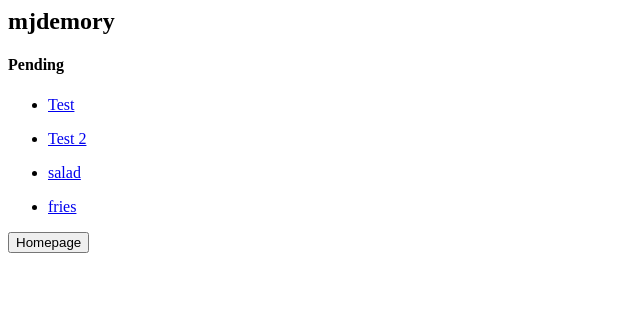
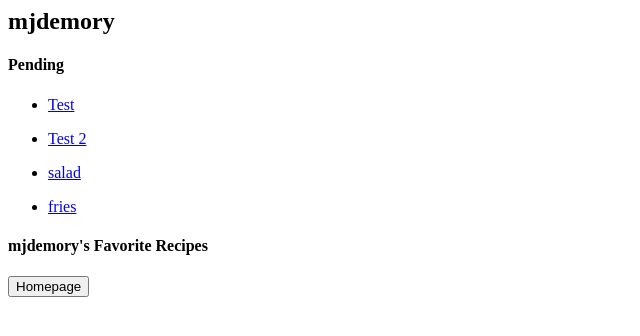
Before and after one commit to dsjeffcoat/recipe-box-assessment, a Django app: page /author/1/ in a window 1280 px wide. Shown: the top 336 px of the page, without its empty margins (0-640 px from the left). Run offline with Django 3.2, Linux system fonts and the light colour scheme; data comes from the database, SQL or seed files in the repository; both versions use the stored data as it was after the commit; tables that the repository leaves empty hold one stand-in row (values such as "Sample post").

Commit message:
Added Favorites functionality. Working on Edit Recipe form and functionality.

```diff
--- a/homepage/models.py
+++ b/homepage/models.py
@@ -19,6 +19,8 @@
     name = models.CharField(max_length=80)
     bio = models.TextField(default="Pending")
     user = models.OneToOneField(User, on_delete=models.CASCADE)
+    favorites = models.ManyToManyField(
+        'Recipe', related_name="favorited_by", blank=True)
 
     def __str__(self):
         return self.name
--- a/homepage/views.py
+++ b/homepage/views.py
@@ -22,14 +22,21 @@
 def post_detail(request, post_id):
     html = "post_detail.html"
     my_recipe = Recipe.objects.filter(id=post_id).first()
-    return render(request, html, {"post": my_recipe})
+    user = Author.objects.all()
+    if request.user.is_authenticated:
+        user = Author.objects.filter(user=request.user).first()
+        favorites = user.favorites.all()
+    else:
+        favorites = []
+    return render(request, html, {"post": my_recipe, 'favorites': favorites, 'user': user})
 
 
 def author_details(request, post_id):
     html = "author_details.html"
     my_author = Author.objects.filter(id=post_id).first()
     my_recipe = Recipe.objects.filter(author=my_author.id)
-    return render(request, html, {"post": my_author, "recipes": my_recipe})
+    favorites = Recipe.objects.filter(id__in=my_author.favorites.all())
+    return render(request, html, {"post": my_author, "recipes": my_recipe, 'favorites': favorites})
 
 
 @login_required
@@ -59,7 +66,8 @@
             form = AuthorForm(request.POST)
             if form.is_valid():
                 data = form.cleaned_data
-                new_user = User.objects.create_user(username=data.get("username"), password=data.get("password"))
+                new_user = User.objects.create_user(username=data.get(
+                    "username"), password=data.get("password"))
                 Author.objects.create(name=data.get("username"), user=new_user)
                 # login(request, new_user)
                 return HttpResponseRedirect(reverse("homepage"))
@@ -74,7 +82,8 @@
         form = LoginForm(request.POST)
         if form.is_valid():
             data = form.cleaned_data
-            user = authenticate(request, username=data.get("username"), password=data.get("password"))
+            user = authenticate(request, username=data.get(
+                "username"), password=data.get("password"))
             if user:
                 login(request, user)
                 return HttpResponseRedirect(request.GET.get('next', reverse("homepage")))
@@ -86,3 +95,17 @@
 def logout_view(request):
     logout(request)
     return HttpResponseRedirect(reverse("homepage"))
+
+
+def add_favorite_view(request, post_id):
+    current_user = Author.objects.get(user=request.user)
+    fav_recipe = Recipe.objects.filter(id=post_id).first()
+    current_user.favorites.add(fav_recipe)
+    return HttpResponseRedirect(request.META.get('HTTP_REFERER'))
+
+
+def remove_favorite_view(request, post_id):
+    current_user = Author.objects.get(user=request.user)
+    fav_recipe = Recipe.objects.filter(id=post_id).first()
+    current_user.favorites.remove(fav_recipe)
+    return HttpResponseRedirect(request.META.get('HTTP_REFERER'))
--- a/pyproject.toml
+++ b/pyproject.toml
@@ -10,6 +10,7 @@
 django = "^3.1"
 
 [tool.poetry.dev-dependencies]
+autopep8 = "^1.5.4"
 
 [build-system]
 requires = ["poetry>=0.12"]
--- a/recipebox/urls.py
+++ b/recipebox/urls.py
@@ -22,9 +22,13 @@
     path('', views.index, name="homepage"),
     path('post/<int:post_id>/', views.post_detail),
     path('addrecipe/', views.recipe_view_form, name="addrecipe"),
+    path('addfavorite/<int:post_id>/',
+         views.add_favorite_view, name='addfavorite'),
+    path('removefavorite/<int:post_id>/',
+         views.remove_favorite_view, name='removefavorite'),
     path('addauthor/', views.author_view_form, name="addauthor"),
     path('author/<int:post_id>/', views.author_details),
     path('login/', views.login_view, name="loginview"),
     path('logout/', views.logout_view, name="logoutview"),
     path('admin/', admin.site.urls),
-    ]
+]
--- a/templates/author_details.html
+++ b/templates/author_details.html
@@ -6,9 +6,15 @@
   <h4>{{ post.bio}}</h4>
   {% for recipe in recipes %}
   <ul>
-            <li><a href="/post/{{ post.id }}/">{{ recipe.title }}</a></li>
+    <li><a href="/post/{{ recipe.id }}/">{{ recipe.title }}</a></li>
   </ul>
   {% endfor %}
-    {% endif %}
-<a href="/"><input class="homeButton" type="submit" value="Homepage"></a>
+
+  <h4>{{post.name}}'s Favorite Recipes</h4>
+  {% for favorite in favorites %}
+  <ul>
+    <li><a href="/post/{{ favorite.id }}/">{{ favorite.title }}</a></li>
+  </ul>
+  {% endfor %} {% endif %}
+  <a href="/"><input class="homeButton" type="submit" value="Homepage" /></a>
 </div>
```
Also changed, not shown: templates/post_detail.html (+13 -1 lines), db.sqlite3, homepage/migrations/0002_recipe_favorite.py (added), homepage/migrations/0003_auto_20200910_1441.py (added), homepage/migrations/0004_auto_20200910_1442.py (added), 1 other file. Lines whose indentation alone changed are shown as unchanged.
